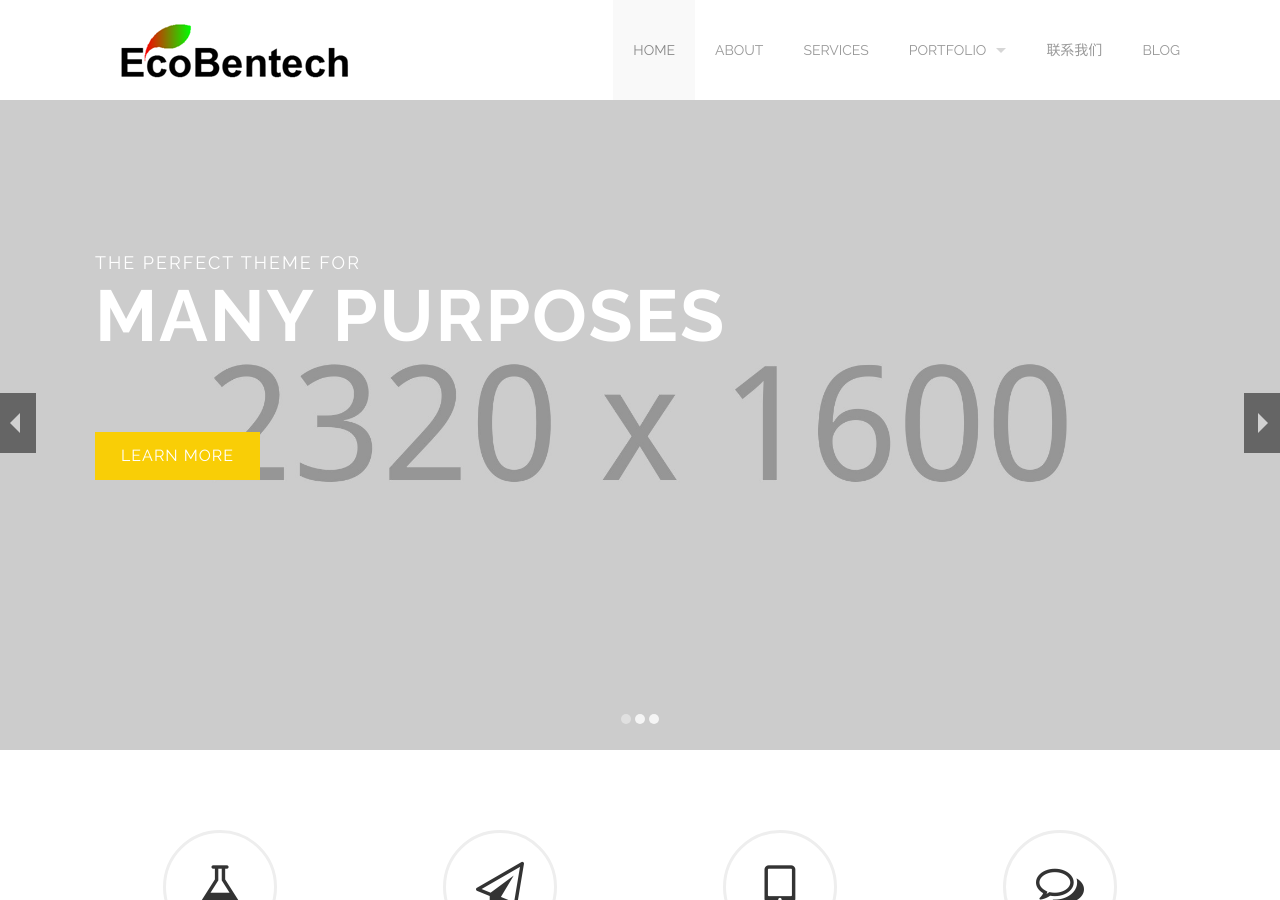
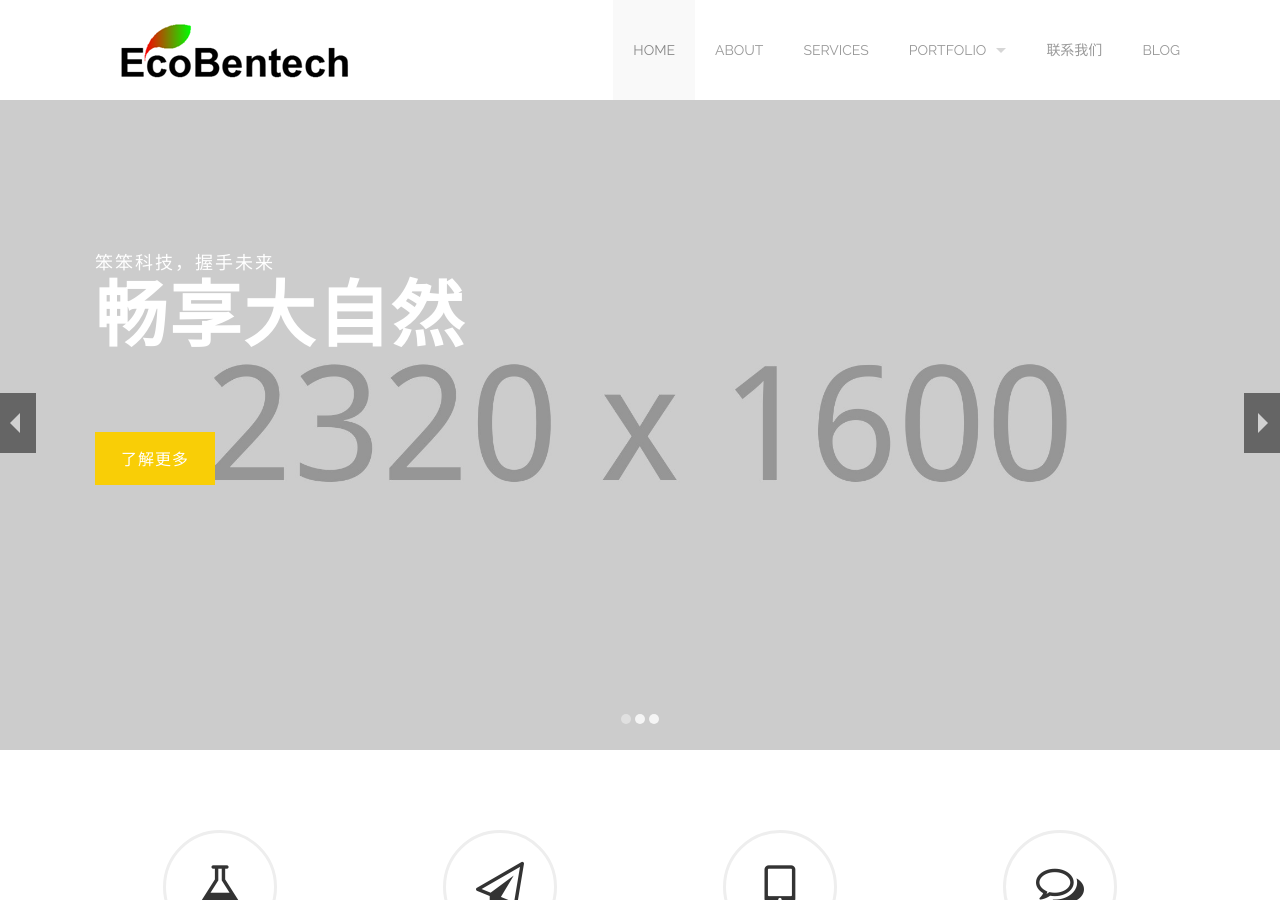
Before and after one commit to braveheart007/braveheart007.github.io, a Jekyll site: the page built from index.html, in a window 1280 px wide and 900 px high. Built offline with Jekyll 4.4.1, drawn with Linux system fonts in a browser that asks for light colours.

Commit message:
Update index.html

```diff
--- a/index.html
+++ b/index.html
@@ -5,14 +5,14 @@ slides:
   - bg: images/@stock/slide-1.jpg
     small_title:
       klass: bottom-to-top
-      text: The perfect theme for
+      text: 笨笨科技，握手未来
     title:
       klass: bottom-to-top
-      text: Many purposes
+      text: 畅享大自然
     buttons:
       klass: bottom-to-top
       items:
-        - text: Learn More
+        - text: 了解更多
           link_to: http://themeforest.net/user/honryou/portfolio?ref=honryou
   - bg: images/@stock/slide-4.jpg
     klass: centered-text
```
